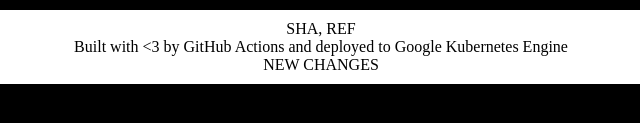
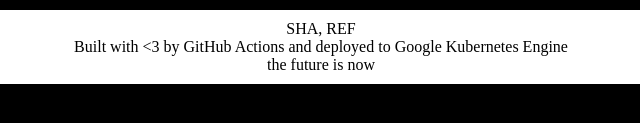
Before and after one commit to devinasj/git-actions-example, a plain HTML site: page site/index.html in a window 1280 px wide. Shown: the part 653-776 px from the top of the page, 319-959 px from the left. Drawn offline with Linux system fonts and the light colour scheme; no server answers.

Commit message:
testing - confirm updates

```diff
--- a/site/index.html
+++ b/site/index.html
@@ -77,7 +77,7 @@
     <footer class="footer">
         SHA, REF<br>
         Built with &lt;3 by GitHub Actions and deployed to Google Kubernetes Engine<br>
-        NEW CHANGES
+        the future is now
     </footer>
     <script>
         // GET /zen
```
